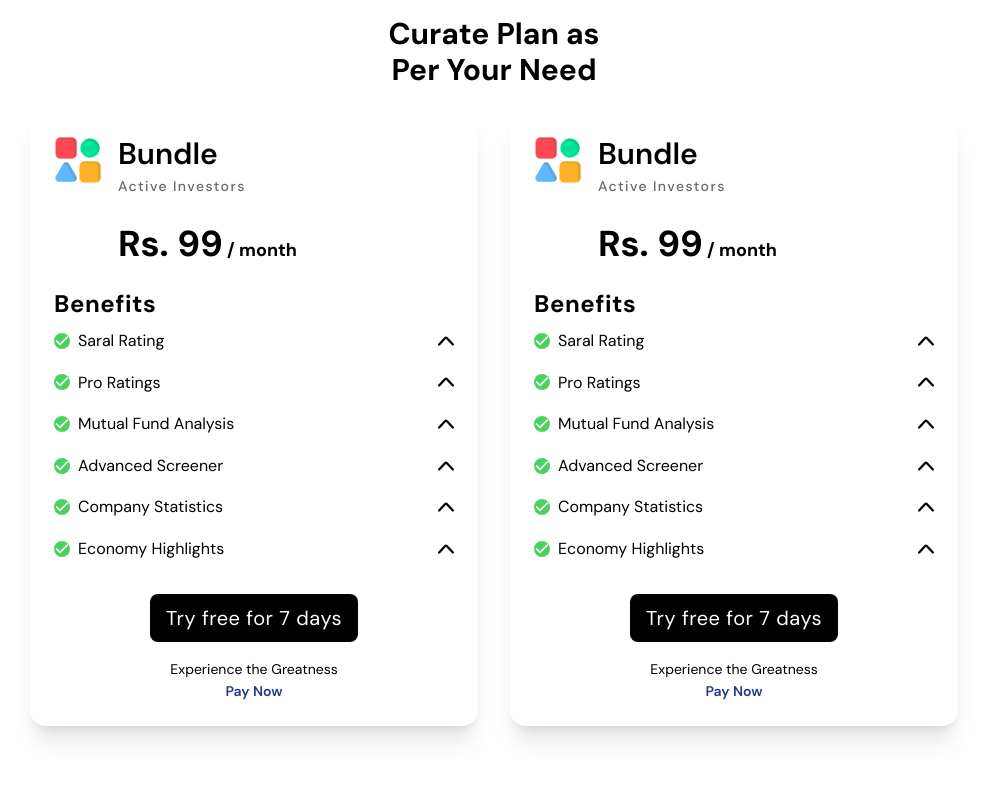
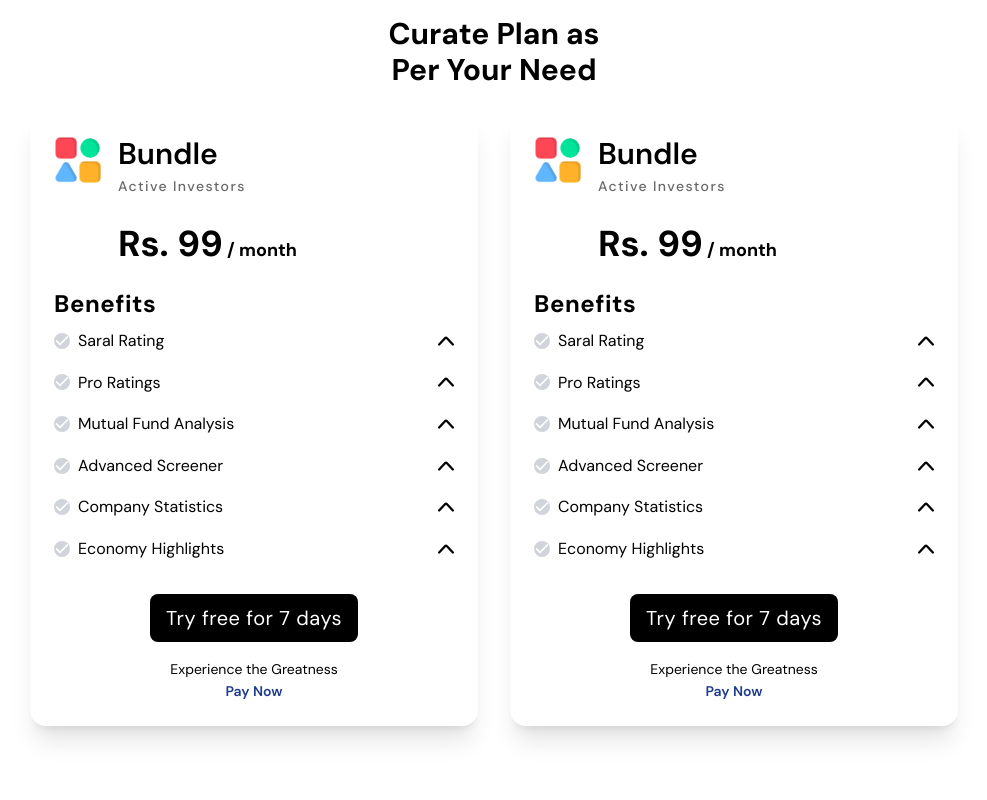
Before and after one commit to nishanbudhathoki2266/sarallagani, a React (Vite) app in the folder detail-checkout/: page / in a window 1280 px wide. Shown: the top 800 px of the page, without its empty margins (146-1133 px from the left). Built offline with nearby package versions, Linux system fonts and the light colour scheme.

Commit message:
Added a demo click

```diff
--- a/detail-checkout/src/components/Accordion/AccordionItem.jsx
+++ b/detail-checkout/src/components/Accordion/AccordionItem.jsx
@@ -1,4 +1,4 @@
-import { Fragment, useRef } from "react";
+import { Fragment, useRef, useState } from "react";
 
 function AccordionItem({
   plan: { plan, planDescription },
@@ -6,6 +6,7 @@ function AccordionItem({
   open,
   index,
 }) {
+  const [selectedPlan, setSelectedPlan] = useState(false);
   const contentSpace = useRef(null);
 
   function toggleAccordion() {
@@ -16,7 +17,7 @@ function AccordionItem({
     <Fragment>
       <div className="w-full flex justify-between items-center">
         <p className="text-md flex items-center">
-          <span className="w-4 h-4 mr-2 inline-flex items-center justify-center bg-[#4CD263] text-white rounded-full">
+          <span className={`w-4 h-4 mr-2 inline-flex items-center justify-center ${selectedPlan ? 'bg-[#4CD263]': 'bg-gray-300'}  text-white rounded-full cursor-pointer`} onClick={() =>setSelectedPlan(currPlan => !currPlan)}>
             <svg
               fill="none"
               stroke="currentColor"
```
Also changed, not shown: 1 other file (tests, documents, lock files or other folders).
